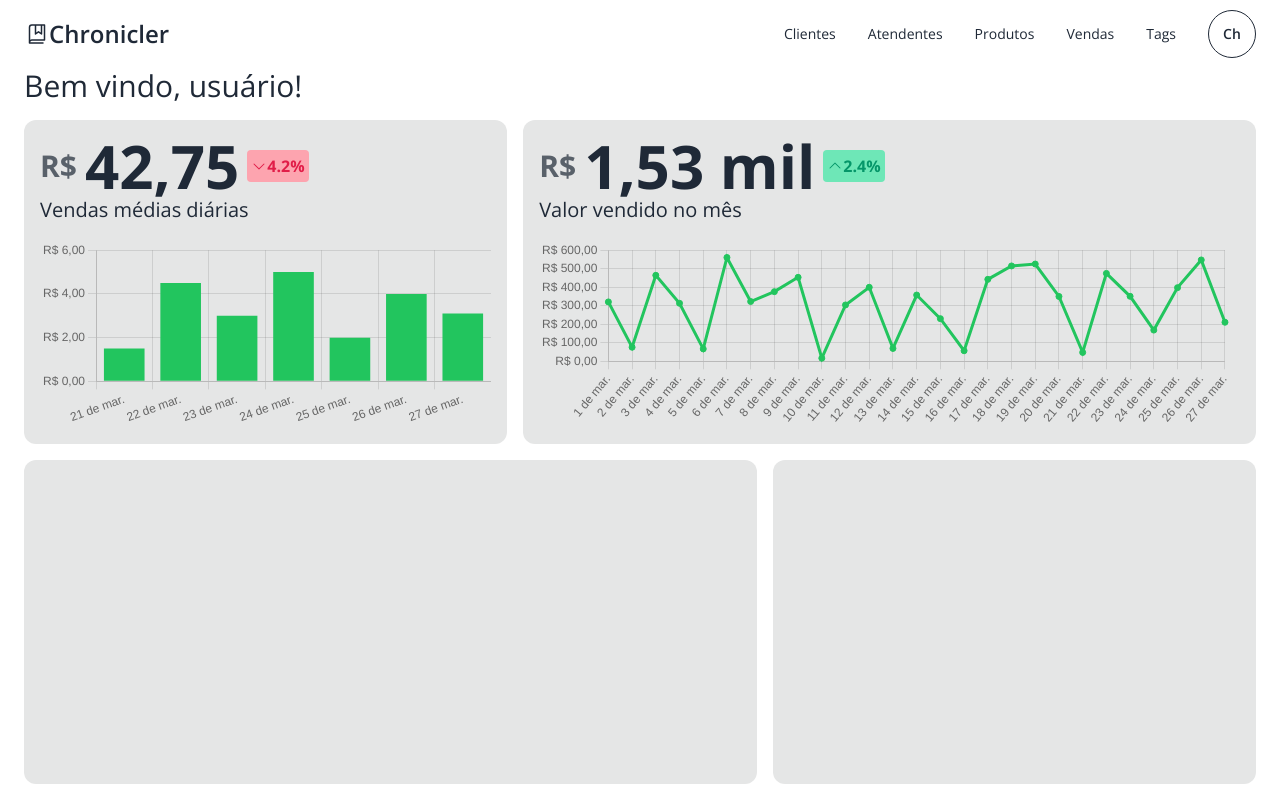
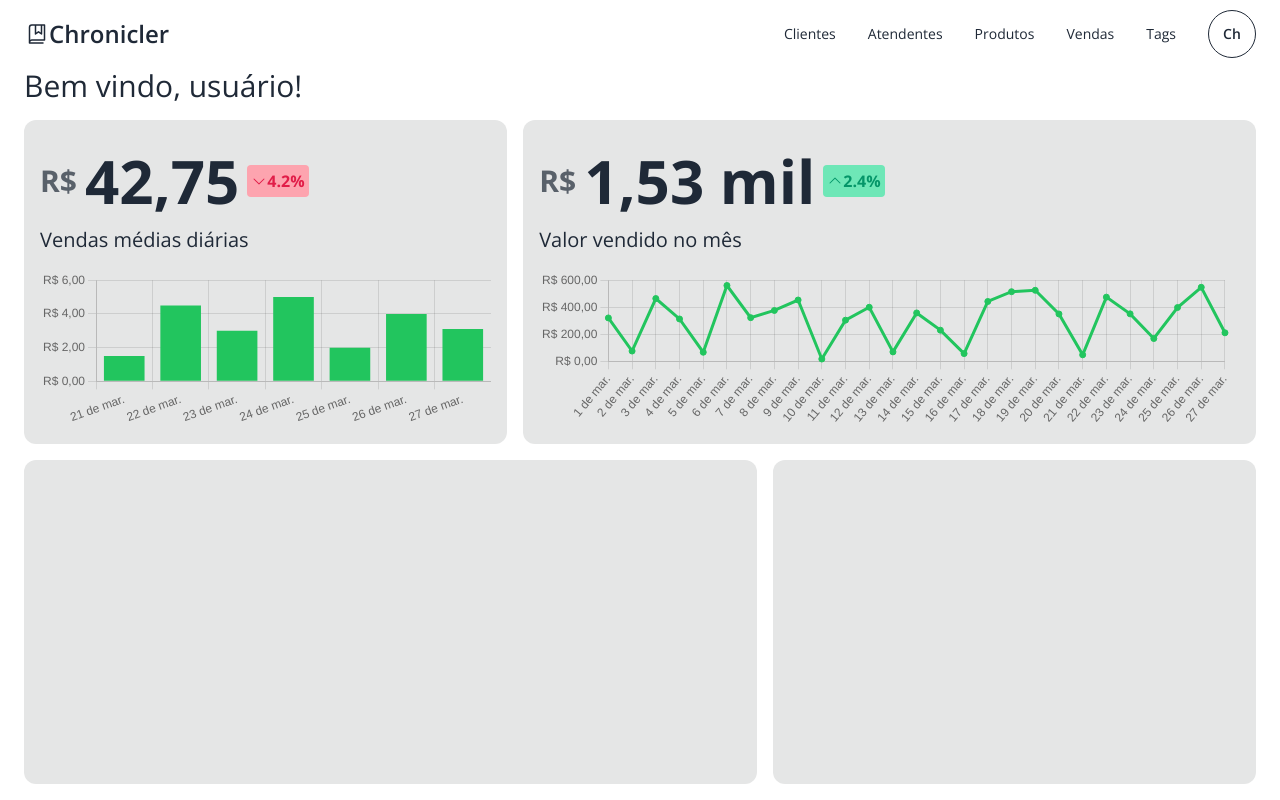
Before and after one commit to chronicler-org/web, a Next.js app: page /dashboard in a window 1280 px wide. Built offline with nearby package versions, Linux system fonts and the light colour scheme.

Commit message:
fix(app): metric component text reponsiveness

```diff
--- a/src/app/components/metric.tsx
+++ b/src/app/components/metric.tsx
@@ -19,7 +19,7 @@ const Metric: FC<MetricProps> = ({ value, title, currency, rate }) => {
     <div>
       <div className='flex items-center gap-2'>
         <span className='text-3xl font-bold opacity-70'>{currency}</span>
-        <span className='text-6xl font-bold'>
+        <span className='text-[min(3.75rem,10vw)] font-bold'>
           {value.toLocaleString(
             'pt-BR',
             currency && value < 999.99
```
